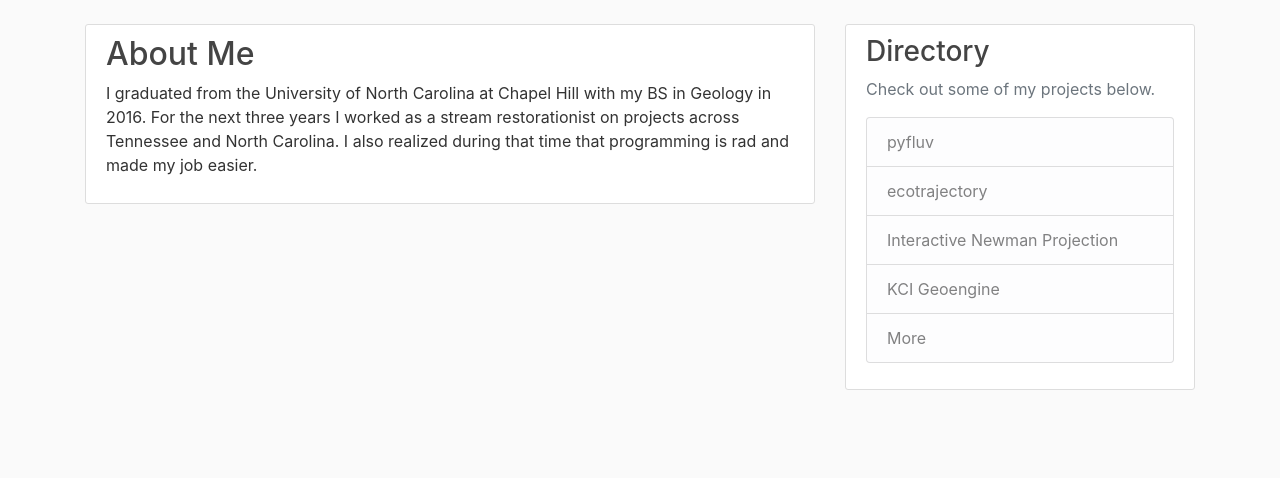
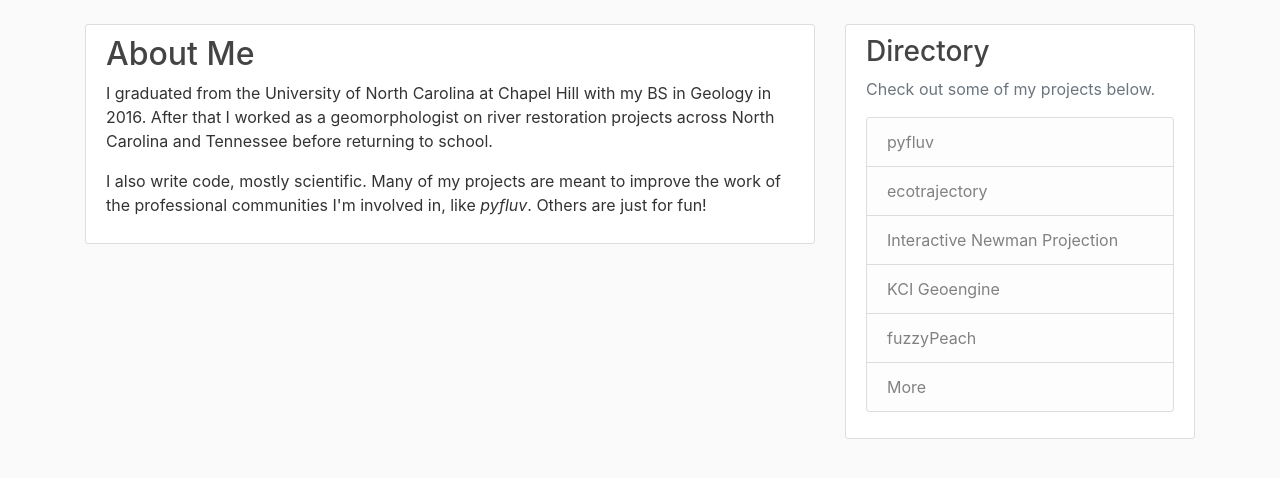
Before and after one commit to rsjones94/personal-site, a Flask app: page /about in a window 1280 px wide. Shown: the part 56-534 px from the top of the page. Run offline with Flask 2, Linux system fonts and the light colour scheme; some libraries are stand-ins or nearby versions.

Commit message:
no message

```diff
--- a/app.py
+++ b/app.py
@@ -26,6 +26,10 @@ def molec_strain():
 def geoengine():
     return render_template('geoengine.html', title='KCI Geoengine')
 
+@app.route("/fuzzypeach")
+def fuzzypeach():
+    return render_template('fuzzypeach.html', title='fuzzyPeach')
+
 @app.route("/more-projects")
 def more_projects():
     return render_template('more-projects.html', title='More Projects')
--- a/templates/about.html
+++ b/templates/about.html
@@ -4,7 +4,10 @@
 	<article class="media content-section">
 	  <div class="media-body">
 	    <h2><a class="article-title">About Me</a></h2>
-	    	<p style="text-align: left;">I graduated from the University of North Carolina at Chapel Hill with my BS in Geology in 2016. For the next three years I worked as a stream restorationist on projects across Tennessee and North Carolina. I also realized during that time that programming is rad and made my job easier.</p>
+	    	<p style="text-align: left;">I graduated from the University of North Carolina at Chapel Hill with my BS in Geology in 2016. After that I worked as a geomorphologist on river restoration projects across North Carolina and Tennessee before returning to school. </p>
+
+	    	<p style="text-align: left;">
+	    	I also write code, mostly scientific. Many of my projects are meant to improve the work of the professional communities I'm involved in, like <i>pyfluv</i>. Others are just for fun!</p>
 	  </div>
 	</article>
 
--- a/templates/layout.html
+++ b/templates/layout.html
@@ -56,6 +56,7 @@
 	            <a class="list-group-item list-group-item-light nav-link" href="/ecotrajectory">ecotrajectory</a>
 	            <a class="list-group-item list-group-item-light nav-link" href="/newman">Interactive Newman Projection</a>
 	            <a class="list-group-item list-group-item-light nav-link" href="/geoengine">KCI Geoengine</a>
+	            <a class="list-group-item list-group-item-light nav-link" href="/fuzzypeach">fuzzyPeach</a>
 	            <a class="list-group-item list-group-item-light nav-link" href="/more-projects">More</a>
 	          </ul>
 	        </p>
```
Also changed, not shown: templates/fuzzypeach.html (added, +10 -0 lines).
